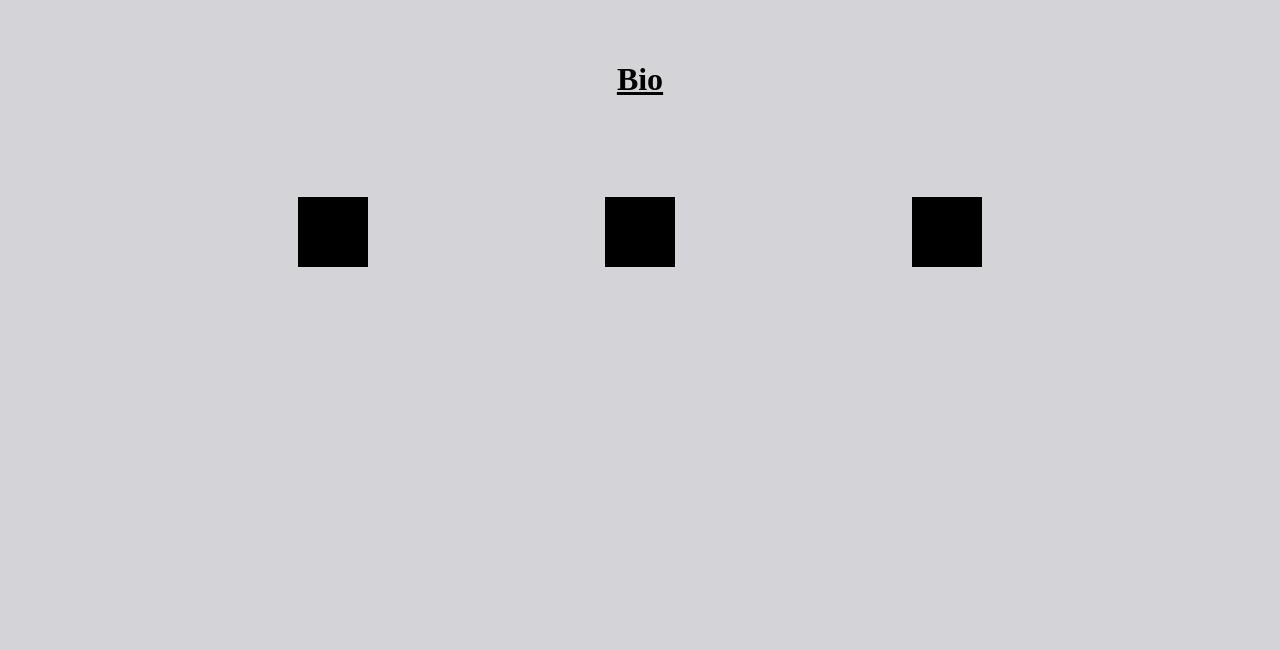
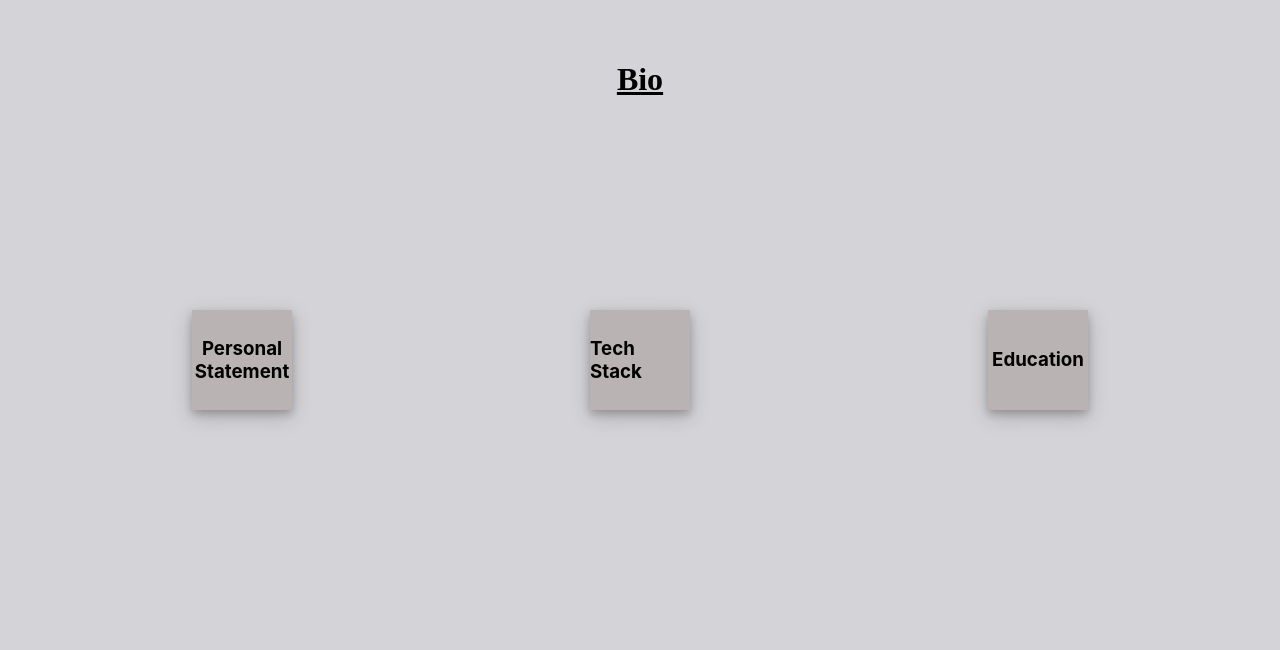
Before and after one commit to jerni81/ajs-portfolio, a React (Create React App) app: page / in a window 1280 px wide. Shown: the part 1560-2210 px from the top of the page. Built offline with nearby package versions, Linux system fonts and the light colour scheme; a web font is replaced by a local one.

Commit message:
style bio hover

```diff
--- a/src/App.css
+++ b/src/App.css
@@ -13,6 +13,7 @@
   justify-content: space-around;
   align-items: center;
   position: sticky;
+  z-index: 2;
   top: 0;
   width: 100%;
   box-shadow: 0 4px 8px 0 rgba(0, 0, 0, 0.2), 0 6px 20px 0 rgba(0, 0, 0, 0.19);
@@ -67,29 +68,37 @@ h1 {
   font-family: 'Knewave', cursive;
 }
 
+h3 {
+  margin: 0 auto;
+}
+
 .bio-wrapper {
-  display: grid;
-  grid-template-columns: repeat(10, 8vw);
-  grid-template-rows: repeat(10, 7vh);
+  width: 70vw;
+  height: 60vh;
+  display: flex;
+  justify-content: space-between;
+  align-items: center;
 }
 
 .statement {
-  height: 70px;
-  width: 70px;
-  background-color: black;
-  grid-column-start: 2;
-  grid-column-end: 4;
-  grid-row-start: 2;
-  grid-row-end: 4;
-  place-self: center;
+  height: 100px;
+  width: 100px;
+  display: flex;
+  justify-content: flex-start;
+  align-items: center;
+  text-align: center;
+  background-color: rgb(186, 179, 179);
+  box-shadow: 0 4px 8px 0 rgba(0, 0, 0, 0.2), 0 6px 20px 0 rgba(0, 0, 0, 0.19);
 }
 
 .shwStatement {
-  height: 200px;
-  width: 200px;
+  height: 50vh;
+  width: 70vw;
   background-color: red;
   display: none;
-  position: relative;
+  background-color: rgb(186, 179, 179);
+  box-shadow: 0 4px 8px 0 rgba(0, 0, 0, 0.2), 0 6px 20px 0 rgba(0, 0, 0, 0.19);
+  position: absolute;
   z-index: 0;
 }
 
@@ -99,24 +108,24 @@ h1 {
 }
 
 .tech {
-  height: 70px;
-  width: 70px;
-  background-color: black;
-  grid-column-start: 5;
-  grid-column-end: 7;
-  grid-row-start: 2;
-  grid-row-end: 4;
-  place-self: center;
+  height: 100px;
+  width: 100px;
+  display: flex;
+  justify-content: center;
+  align-items: center;
+  background-color: rgb(186, 179, 179);
+  box-shadow: 0 4px 8px 0 rgba(0, 0, 0, 0.2), 0 6px 20px 0 rgba(0, 0, 0, 0.19);
 }
 
 .shwTech {
-  height: 200px;
-  width: 200px;
-  background-color: red;
+  height: 50vh;
+  width: 70vw;
+  background-color: blue;
   display: none;
-  position: relative;
+  background-color: rgb(186, 179, 179);
+  box-shadow: 0 4px 8px 0 rgba(0, 0, 0, 0.2), 0 6px 20px 0 rgba(0, 0, 0, 0.19);
+  position: absolute;
   z-index: 0;
-  place-self: center;
 }
 
 .tech:hover .shwTech {
@@ -125,22 +134,23 @@ h1 {
 }
 
 .school {
-  height: 70px;
-  width: 70px;
-  background-color: black;
-  grid-column-start: 8;
-  grid-column-end: 10;
-  grid-row-start: 2;
-  grid-row-end: 4;
-  place-self: center;
+  height: 100px;
+  width: 100px;
+  display: flex;
+  justify-content: flex-end;
+  align-items: center;
+  background-color: rgb(186, 179, 179);
+  box-shadow: 0 4px 8px 0 rgba(0, 0, 0, 0.2), 0 6px 20px 0 rgba(0, 0, 0, 0.19);
 }
 
 .shwSchool {
-  height: 200px;
-  width: 200px;
-  background-color: red;
+  height: 50vh;
+  width: 70vw;
+  background-color: green;
   display: none;
-  position: relative;
+  background-color: rgb(186, 179, 179);
+  box-shadow: 0 4px 8px 0 rgba(0, 0, 0, 0.2), 0 6px 20px 0 rgba(0, 0, 0, 0.19);
+  position: absolute;
   z-index: 0;
 }
 
--- a/src/components/Bio.js
+++ b/src/components/Bio.js
@@ -7,14 +7,20 @@ const Bio = props => {
       <h1><u>Bio</u></h1>
       <div className="bio-wrapper">
         <div className="statement">
+          <h3>Personal Statement</h3>
           <div className="shwStatement">
+            <p>
+              I am a tenacious software engineer, who enjoys cultivating and environment of evolution and growth. With many years in sales and leadership positions, my teamwork and communication skills are excellent. I enjoy a good challenge and am a very methodical problem solver. Something that is very important to me is having a positive impact on those around me and the world at large.
+            </p>
           </div>
         </div>
         <div className="tech">
+          <h3>Tech Stack</h3>
           <div className="shwTech">
           </div>
         </div>
         <div className="school">
+          <h3>Education</h3>
           <div className="shwSchool">
           </div>
         </div>
```
